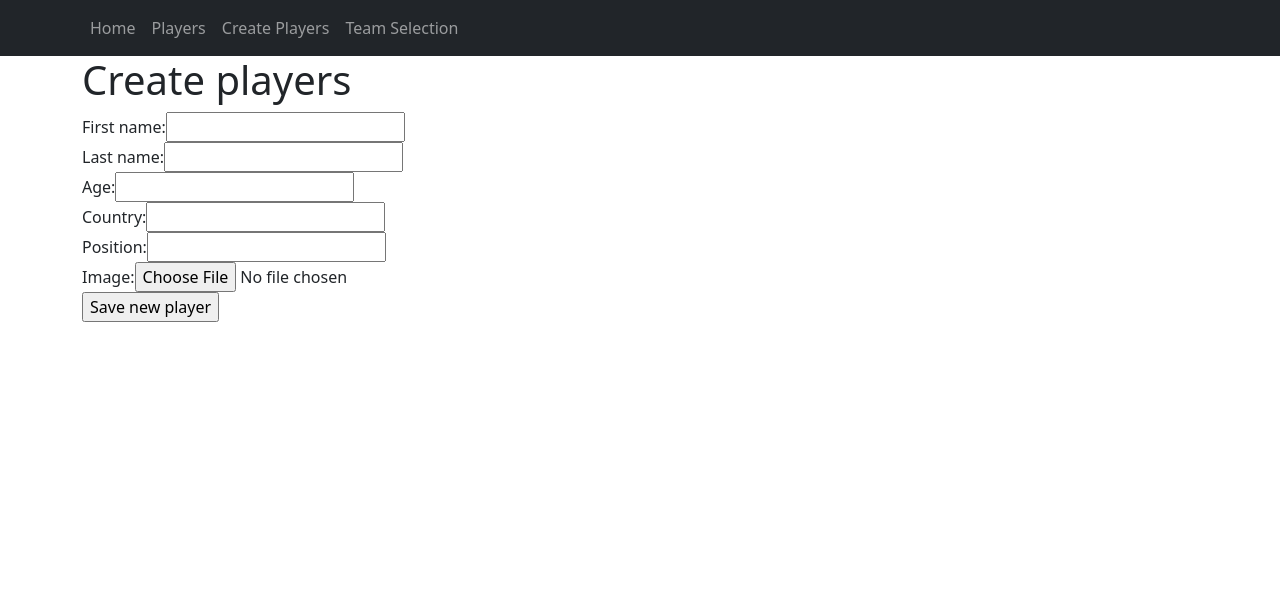
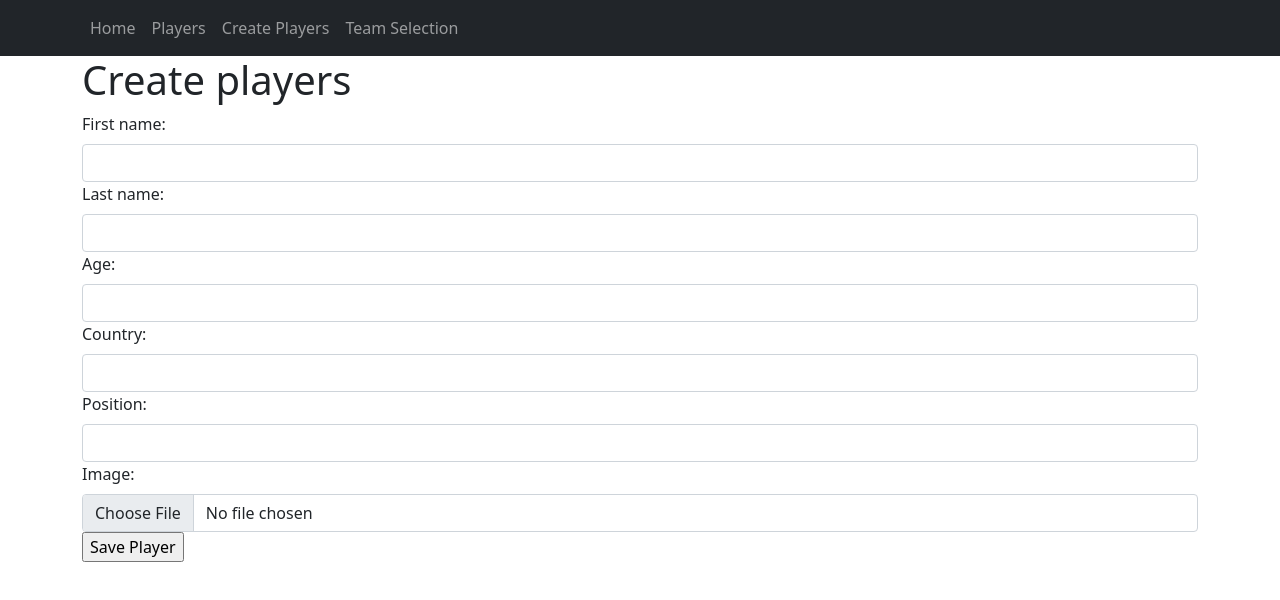
Before and after one commit to olavhl/liverpoolweb, a React (Create React App) app: page /createplayers in a window 1280 px wide. Shown: the top 600 px of the page. Built offline with nearby package versions, Linux system fonts and the light colour scheme; no server answers.

Commit message:
Added validation and form from BootStrap

```diff
--- a/src/components/players/CreatePlayerForm.tsx
+++ b/src/components/players/CreatePlayerForm.tsx
@@ -1,10 +1,19 @@
-import { ChangeEvent, FC, useContext, useState } from "react";
+import {
+  ChangeEvent,
+  FC,
+  FormEvent,
+  SyntheticEvent,
+  useContext,
+  useState,
+} from "react";
+import { Form } from "react-bootstrap";
 import { PlayerContext } from "../../context/PlayerContext";
 import { IPlayer } from "../../interfaces/IPlayers";
 import { PlayerContextType } from "../../types/PlayerContextType";
 
 const CreatePlayerForm: FC = () => {
   const { addPlayer } = useContext(PlayerContext) as PlayerContextType;
+  const [validated, setValidated] = useState(false);
   const [newPlayer, setNewPlayer] = useState<IPlayer>({
     firstname: "",
     lastname: "",
@@ -40,48 +49,104 @@ const CreatePlayerForm: FC = () => {
           setNewPlayer({ ...newPlayer, image: files[0].name });
           setNewImage(files[0]);
         }
-
         break;
     }
   };
 
-  const postNewPlayer = () => {
-    addPlayer(newPlayer, newImage as File);
+  const postNewPlayer = (event: SyntheticEvent<HTMLFormElement>) => {
+    const form = event.currentTarget;
+    if (form.checkValidity() === false) {
+      console.log(form.checkValidity());
+      event.preventDefault();
+      event.stopPropagation();
+    } else {
+      addPlayer(newPlayer, newImage as File);
+    }
+
+    setValidated(true);
   };
 
   return (
-    <div>
-      <div>
-        <label>First name:</label>
-        <input onChange={handleChange} name="firstname" type="text" />
-      </div>
-      <div>
-        <label>Last name:</label>
-        <input onChange={handleChange} name="lastname" type="text" />
-      </div>
+    <Form noValidate validated={validated} onSubmit={postNewPlayer}>
+      <Form.Group>
+        <Form.Label>First name:</Form.Label>
+        <Form.Control
+          required
+          onChange={handleChange}
+          name="firstname"
+          type="text"
+        />
+        <Form.Control.Feedback type="invalid">
+          Please enter Firstname
+        </Form.Control.Feedback>
+      </Form.Group>
+      <Form.Group>
+        <Form.Label>Last name:</Form.Label>
+        <Form.Control
+          required
+          onChange={handleChange}
+          name="lastname"
+          type="text"
+        />
+        <Form.Control.Feedback type="invalid">
+          Please enter Lastname
+        </Form.Control.Feedback>
+      </Form.Group>
 
-      <div>
-        <label>Age:</label>
-        <input onChange={handleChange} name="age" type="number" />
-      </div>
+      <Form.Group>
+        <Form.Label>Age:</Form.Label>
+        <Form.Control
+          required
+          onChange={handleChange}
+          name="age"
+          type="number"
+        />
+        <Form.Control.Feedback type="invalid">
+          Please enter Age
+        </Form.Control.Feedback>
+      </Form.Group>
 
-      <div>
-        <label>Country:</label>
-        <input onChange={handleChange} name="country" type="text" />
-      </div>
+      <Form.Group>
+        <Form.Label>Country:</Form.Label>
+        <Form.Control
+          required
+          onChange={handleChange}
+          name="country"
+          type="text"
+        />
+        <Form.Control.Feedback type="invalid">
+          Please enter Country
+        </Form.Control.Feedback>
+      </Form.Group>
 
-      <div>
-        <label>Position:</label>
-        <input onChange={handleChange} name="position" type="text" />
-      </div>
+      <Form.Group>
+        <Form.Label>Position:</Form.Label>
+        <Form.Control
+          required
+          onChange={handleChange}
+          name="position"
+          type="text"
+        />
+        <Form.Control.Feedback type="invalid">
+          Please enter Postition
+        </Form.Control.Feedback>
+      </Form.Group>
 
-      <div>
-        <label>Image: </label>
-        <input onChange={handleChange} name="image" type="file" />
-      </div>
+      <Form.Group>
+        <Form.Label>Image: </Form.Label>
+        <Form.Control
+          required
+          onChange={handleChange}
+          name="image"
+          type="file"
+        />
+        <Form.Control.Feedback type="invalid">
+          Please choose Image
+        </Form.Control.Feedback>
+      </Form.Group>
 
-      <input type="button" value="Save new player" onClick={postNewPlayer} />
-    </div>
+      <input type="submit" value="Save Player" />
+    </Form>
   );
 };
 
```
